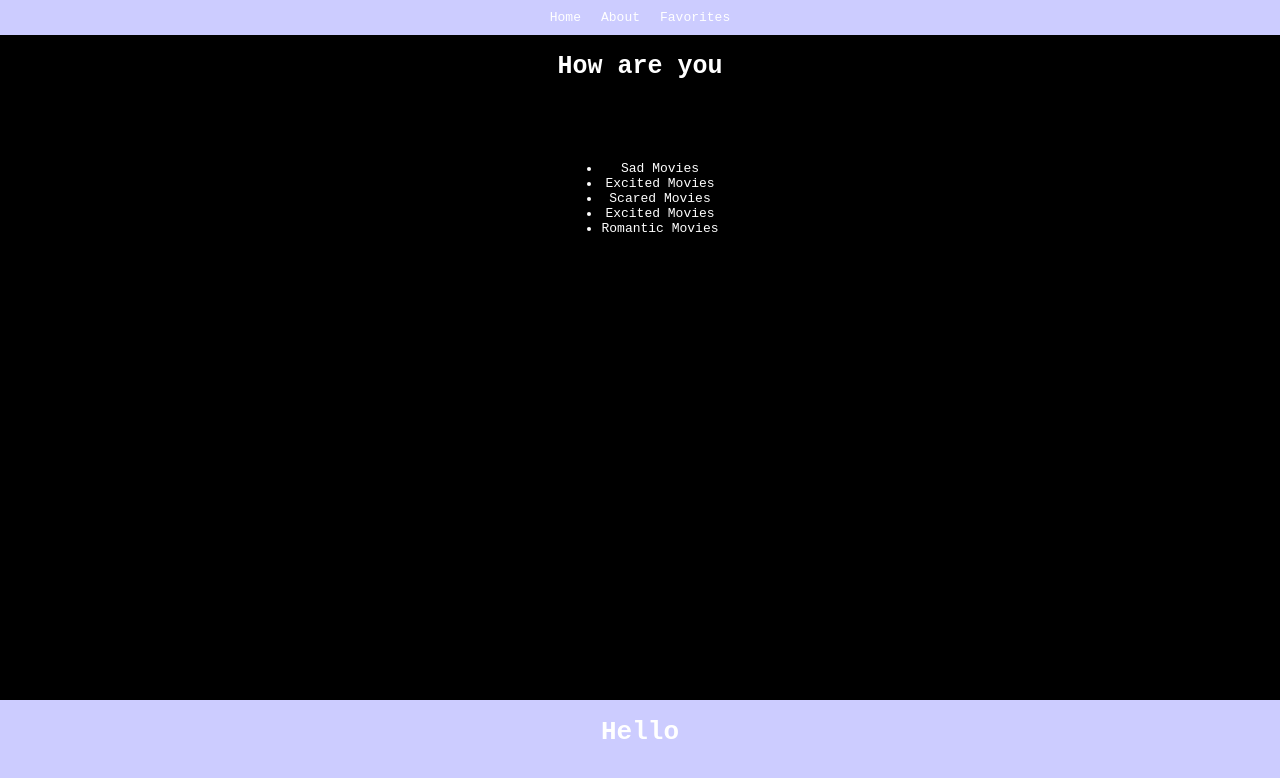
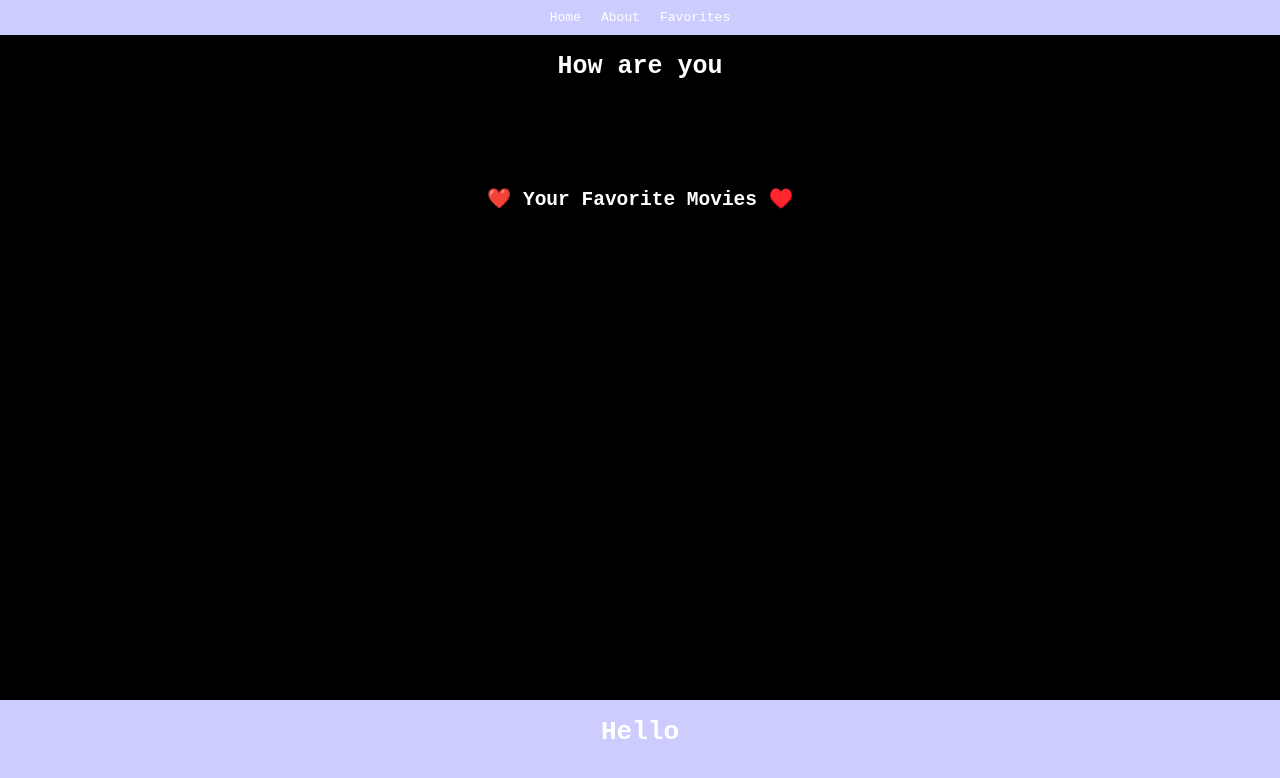
Before and after one commit to sjohnson711/final-movie-app, a React (Vite) app in the folder final-app/: page /favorites in a window 1280 px wide. Shown: the top 778 px of the page. Built offline with nearby package versions, Linux system fonts and the light colour scheme.

Commit message:
added localStorage and I have to update my remove favorites as well

```diff
--- a/final-app/src/features/moodSelector/MoodSelector.jsx
+++ b/final-app/src/features/moodSelector/MoodSelector.jsx
@@ -1,4 +1,4 @@
-import { useState } from "react";
+import { useState, useEffect } from "react";
 import styled from "styled-components";
 import { moods } from "./MoodData";
 import { movieApi } from "../MovieSuggestions/movies";
@@ -86,6 +86,36 @@ export default function MoodSelector() {
   const [userSelect, setUserSelect] = useState("");
   const [matchingMovie, setMatchingMovie] = useState([]);
   const [loading, setLoading] = useState(false);
+  const [favorites, setFavorites] = useState(() => {
+    try {
+      const saved = localStorage.getItem("favorites");
+      return saved ? JSON.parse({ saved }) : [];
+    } catch (error) {
+      console.error("there is an error", error);
+    }
+  });
+  useEffect(() => {
+    localStorage.setItem("favorites", JSON.stringify(favorites));
+    console.log("favorites updated", favorites);
+  }, [favorites]);
+
+  //add movie to favorites if it is already there!!!!
+  function addFavorites(movie) {
+    setFavorites((prev) => {
+      const alreadyExists = prev.some((m) => m.id === movie.id);
+      if (!alreadyExists) {
+        const fav = [...prev, movie];
+        console.log(fav);
+        return fav;
+      }
+      return prev;
+    });
+  }
+  localStorage.clear();
+
+  const removeFavorites = (id) => {
+    setFavorites((prev = prev.filter((m) => m.id !== id)));
+  };
 
   function handleMoodClick(moodName) {
     setSelectedMood(moodName);
@@ -141,7 +171,9 @@ export default function MoodSelector() {
                 alt={movie.title}
               />
               <p>{movie.title}</p>
-              <Favorites>Add to Favorites</Favorites>
+              <Favorites onClick={() => addFavorites(movie)}>
+                Add to Favorites
+              </Favorites>
             </MovieItem>
           ))}
         </MovieCard>
--- a/final-app/src/pages/Favorites.jsx
+++ b/final-app/src/pages/Favorites.jsx
@@ -3,13 +3,7 @@ export default function Favorites() {
     <div className="favorites-header">
       <header>
         <nav>
-          <ul>
-            <li className="">Sad Movies</li>
-            <li className="">Excited Movies</li>
-            <li className="">Scared Movies</li>
-            <li className="">Excited Movies</li>
-            <li className="">Romantic Movies</li>
-          </ul>
+          <h1> ❤️ Your Favorite Movies ♥️</h1>
         </nav>
       </header>
     </div>
```
